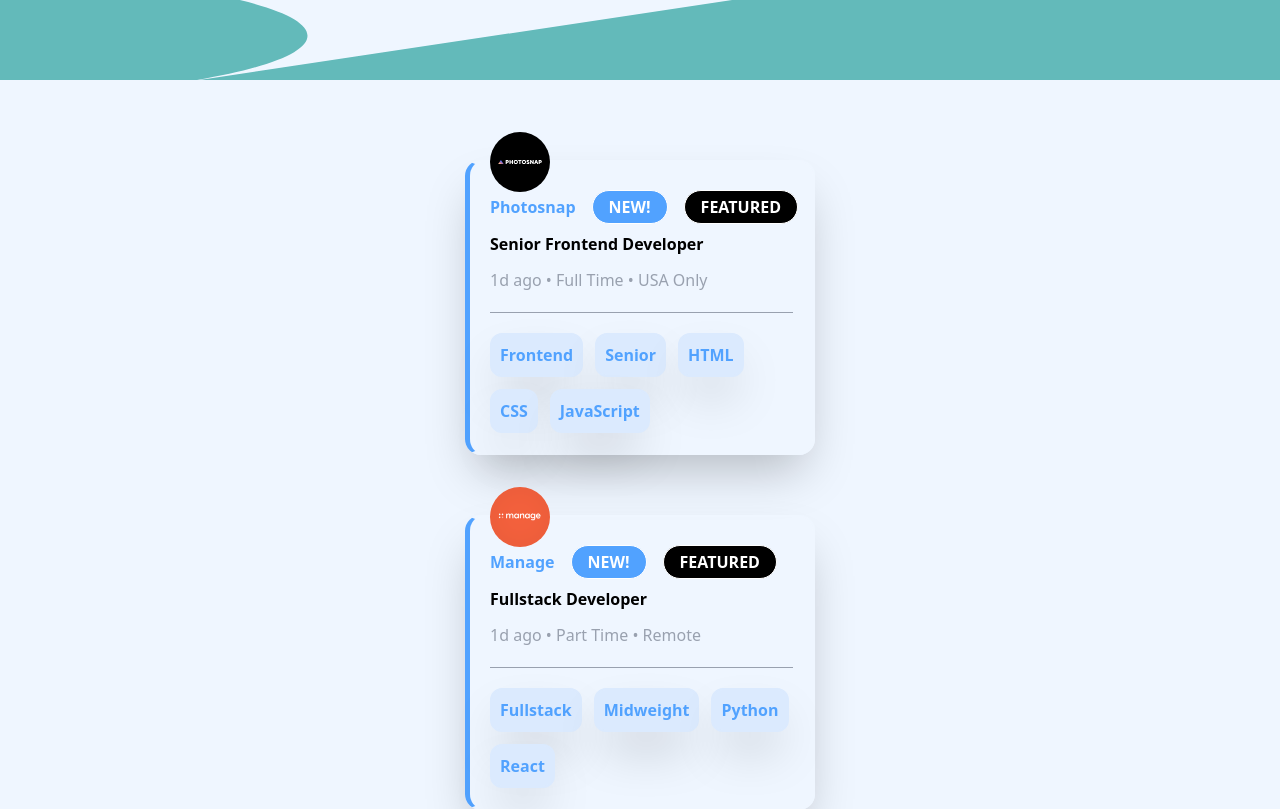
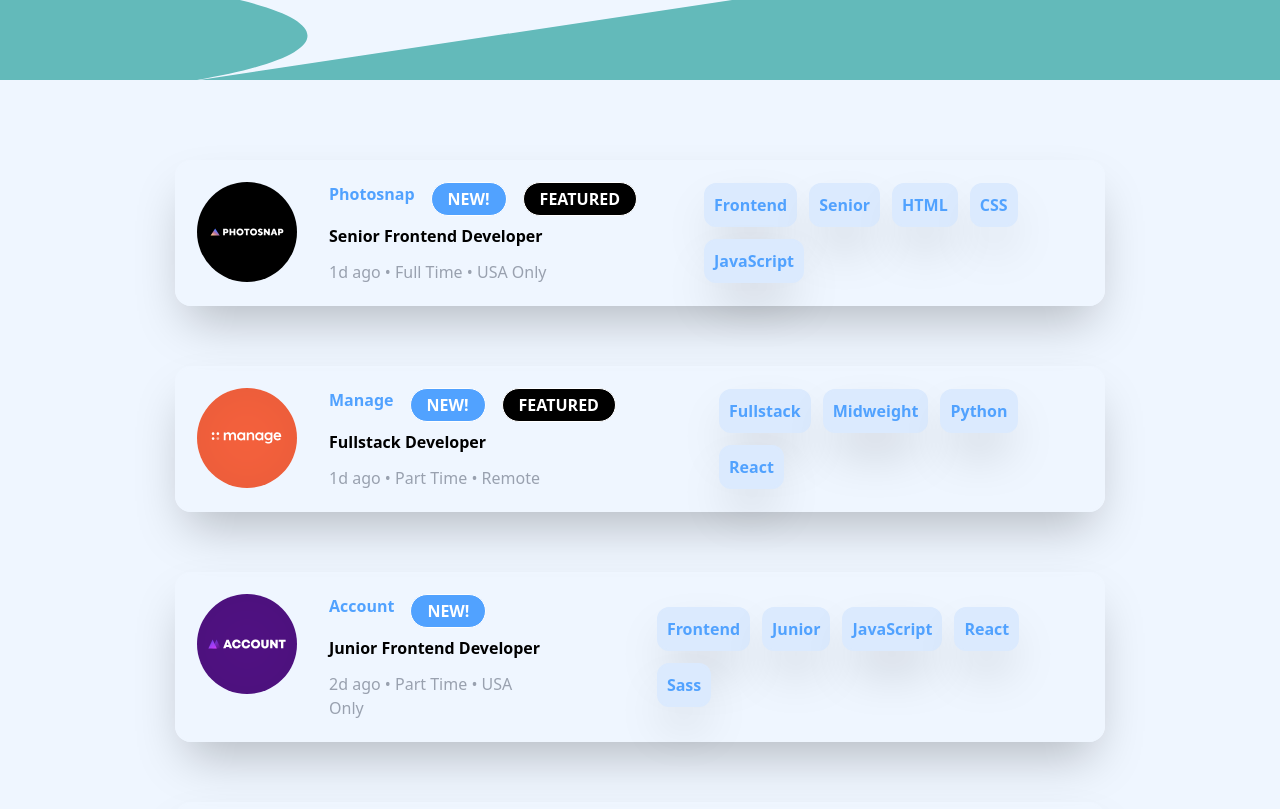
Before and after one commit to StormKing969/job-listing-with-filter, a React (Vite) app: page / in a window 1280 px wide. Shown: the top 809 px of the page. Built offline with nearby package versions, Linux system fonts and the light colour scheme.

Commit message:
Design Complete

```diff
--- a/src/components/ApplicationCard.tsx
+++ b/src/components/ApplicationCard.tsx
@@ -1,7 +1,7 @@
 import type { JobApplication } from "../../types/job";
 import StatusWrapper from "./StatusWrapper.tsx";
 import InfoWrapper from "./InfoWrapper.tsx";
-import React, { type SetStateAction } from "react";
+import React, { type SetStateAction, useState } from "react";
 
 const ApplicationCard = ({
   data,
@@ -12,24 +12,33 @@ const ApplicationCard = ({
   setSearchTerm: React.Dispatch<SetStateAction<string>>;
   ApplicationCardDynamicMargin: string;
 }) => {
+  const [wasClicked, setWasClicked] = useState<boolean>(false);
+
   return (
     <div
-      className={`relative border-2 h-full my-15 ${ApplicationCardDynamicMargin} rounded-2xl border-blue-50 border-l-5 border-l-blue-400 shadow-2xl`}
+      className={`relative flex flex-col justify-center items-start gap-2 ${ApplicationCardDynamicMargin} my-15 p-5
+      rounded-2xl border-blue-50 shadow-2xl border-2 ${wasClicked ? "border-l-5 border-l-blue-400" : ""} h-full
+      lg:flex-row lg:justify-between lg:static lg:items-center`}
+      onClick={() => setWasClicked(!wasClicked)}
     >
+      <div className={"flex flex-row"}>
         <img
           src={data.logo}
           alt={"logo"}
-        className={"absolute top-0 left-5 transform -translate-y-[50%] size-15"}
+          className={
+            "absolute top-0 left-5 transform -translate-y-[50%] size-15 lg:static lg:translate-y-0 lg:left-0 lg:size-25 lg:mr-8"
+          }
         />
 
-      <div className={"flex flex-col justify-center p-5 mt-2"}>
-        <div className={"flex flex-row items-center mb-2"}>
+        <div className={"mt-5 lg:mt-0"}>
+          <div className={"flex flex-row h-fit"}>
             <h1 className={"mr-2 text-blue-400 font-bold"}>{data.company}</h1>
             {data.new && (
               <StatusWrapper
                 status={"New!"}
                 setSearchTerm={setSearchTerm}
                 bgColor={"bg-blue-400"}
+                setWasClicked={setWasClicked}
               />
             )}
             {data.featured && (
@@ -37,40 +46,53 @@ const ApplicationCard = ({
                 status={"Featured"}
                 setSearchTerm={setSearchTerm}
                 bgColor={"bg-black"}
+                setWasClicked={setWasClicked}
               />
             )}
           </div>
 
-        <p className={"font-bold"}>{data.position}</p>
+          <p className={"font-bold mt-2"}>{data.position}</p>
 
           <div className={"mt-3"}>
             <p className={"text-gray-400"}>
               {data.postedAt} • {data.contract} • {data.location}
             </p>
           </div>
+        </div>
+      </div>
 
-        <span className={"border-t w-full border-gray-400 my-5"} />
+      <span className={"border-t w-full border-gray-400 my-5 lg:hidden"} />
 
-        <div className={"flex flex-row flex-wrap gap-3"}>
-          <InfoWrapper info={data.role} setSearchTerm={setSearchTerm} />
-          <InfoWrapper info={data.level} setSearchTerm={setSearchTerm} />
+      <div className={"flex flex-row flex-wrap gap-3 lg:ml-25"}>
+        <InfoWrapper
+          info={data.role}
+          setSearchTerm={setSearchTerm}
+          setWasClicked={setWasClicked}
+        />
+        <InfoWrapper
+          info={data.level}
+          setSearchTerm={setSearchTerm}
+          setWasClicked={setWasClicked}
+        />
         {data.languages &&
           data.languages.map((language, index) => (
             <InfoWrapper
               key={index}
               info={language}
               setSearchTerm={setSearchTerm}
+              setWasClicked={setWasClicked}
             />
           ))}
+
         {data.tools &&
           data.tools.map((tool, index) => (
             <InfoWrapper
               key={index}
               info={tool}
               setSearchTerm={setSearchTerm}
+              setWasClicked={setWasClicked}
             />
           ))}
-        </div>
       </div>
     </div>
   );
--- a/src/components/Home.tsx
+++ b/src/components/Home.tsx
@@ -39,7 +39,7 @@ const Home = () => {
       <section
         className={"flex flex-col gap-3 items-center justify-center p-5"}
       >
-        <div className={"w-[350px]"}>
+        <div className={"lg:w-3/4 w-[350px]"}>
           {searchTrigger && (
             <SearchBar
               searchTerm={searchTerm}
--- a/src/components/InfoWrapper.tsx
+++ b/src/components/InfoWrapper.tsx
@@ -3,16 +3,24 @@ import React, { type SetStateAction } from "react";
 const InfoWrapper = ({
   info,
   setSearchTerm,
+  setWasClicked,
 }: {
   info: string;
   setSearchTerm: React.Dispatch<SetStateAction<string>>;
+  setWasClicked: React.Dispatch<SetStateAction<boolean>>;
 }) => {
+  const handleClick = (e: React.MouseEvent) => {
+    e.stopPropagation(); // Prevent the click from bubbling up to the parent
+    setSearchTerm(info);
+    setWasClicked(true);
+  };
+
   return (
     <div
       className={
         "border-2 rounded-xl p-2 text-center items-center bg-blue-100 border-blue-100 shadow-2xl cursor-pointer"
       }
-      onClick={() => setSearchTerm(info)}
+      onClick={handleClick}
     >
       <p className={"font-bold text-blue-400"}>{info}</p>
     </div>
--- a/src/components/StatusWrapper.tsx
+++ b/src/components/StatusWrapper.tsx
@@ -4,15 +4,23 @@ const StatusWrapper = ({
   status,
   setSearchTerm,
   bgColor,
+  setWasClicked,
 }: {
   status: string;
   setSearchTerm: React.Dispatch<SetStateAction<string>>;
   bgColor: string;
+  setWasClicked: React.Dispatch<SetStateAction<boolean>>;
 }) => {
+  const handleClick = (e: React.MouseEvent) => {
+    e.stopPropagation(); // Prevent the click from bubbling up to the parent
+    setSearchTerm(status);
+    setWasClicked(true);
+  };
+
   return (
     <div
       className={`border-1 rounded-4xl py-1 px-4 mx-2 font-bold ${bgColor} text-white uppercase cursor-pointer`}
-      onClick={() => setSearchTerm(status)}
+      onClick={handleClick}
     >
       {status}
     </div>
```
Lines whose indentation alone changed are shown as unchanged.
